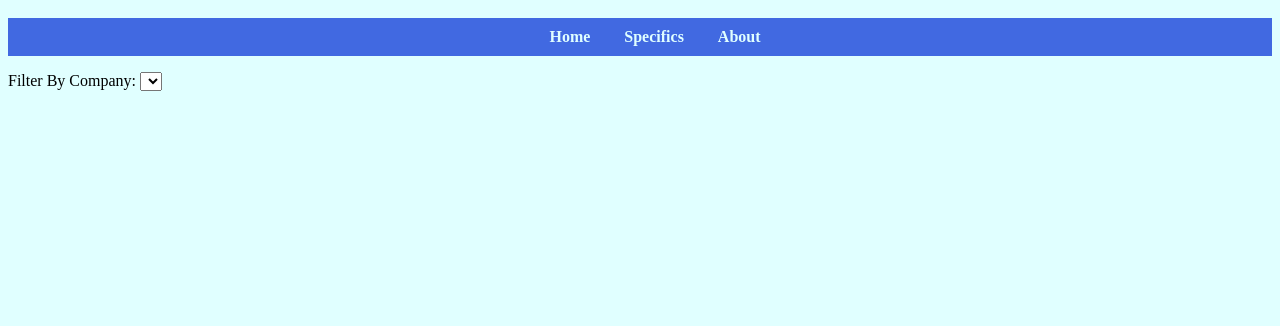
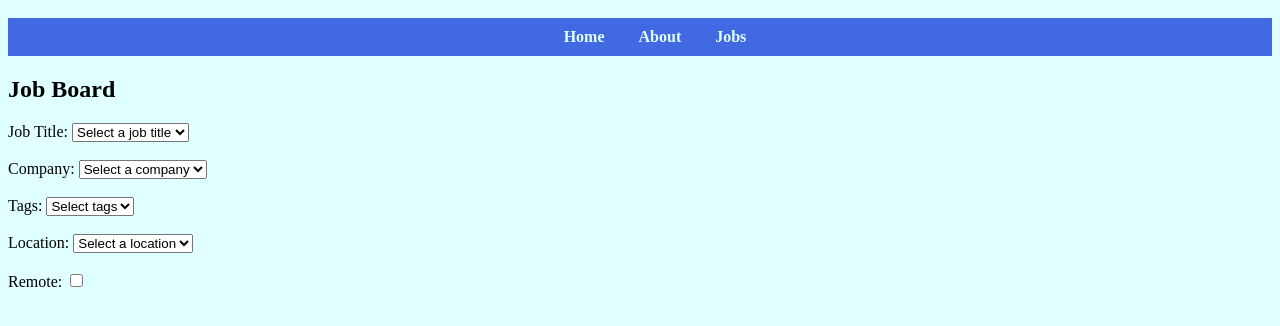
Before and after one commit to iirenesong/377-Project, a plain HTML site: page specific.html in a window 1280 px wide. Shown: the part 48-374 px from the top of the page. Drawn offline with Linux system fonts and the light colour scheme; no server answers.

Commit message:
Update specific.html

```diff
--- a/specific.html
+++ b/specific.html
@@ -2,9 +2,8 @@
     <head>
         <title>377 Project Specifics</title>
         <link rel="stylesheet" href="project.css">
-        <script src="project.js" defer></script>
+        <script src="project.js"></script>
     </head>
-
     <body>
         <!-- Header -->
         <header>
@@ -12,20 +11,41 @@
         </header>
 
         <!-- Navigation Bar -->
-        <nav id="main-nav">
+        <nav>
             <ul>
                 <li><a href="home.html"><strong>Home</strong></a></li>
-                <li><a href="specific.html"><strong>Specifics</strong></a></li>
                 <li><a href="about.html"><strong>About</strong></a></li>
-
+                <li><a href="specific.html"><strong>Jobs</strong></a></li>
             </ul>
         </nav>
 
         <!-- Main -->
-        <div class="posting">
-            <label for="companies">Filter By Company:</label>
-            <select id="companies" name="companies">
-            </select>
-        </div>
-    </body>
+        <h2>Job Board</h2>
+
+        <label for="titleInput">Job Title:</label>
+        <select id="titleInput">
+            <option value="">Select a job title</option>
+        </select>
+        <br><br>
+        <label for="companies">Company:</label>
+        <select id="companies">
+            <option value="">Select a company</option>
+        </select>
+        <br><br>
+        <label for="tagsInput">Tags:</label>
+        <select id="tagsInput">
+            <option value="">Select tags</option>
+        </select>
+        <br><br>
+        <label for="locationInput">Location:</label>
+        <select id="locationInput">
+            <option value="">Select a location</option>
+        </select>
+        <br><br>
+        <label for="remoteCheckbox">Remote:</label>
+        <input type="checkbox" id="remoteCheckbox">
+        <br><br>
+        <div id="jobList"></div>
+
+    <body>
 </html>
```
